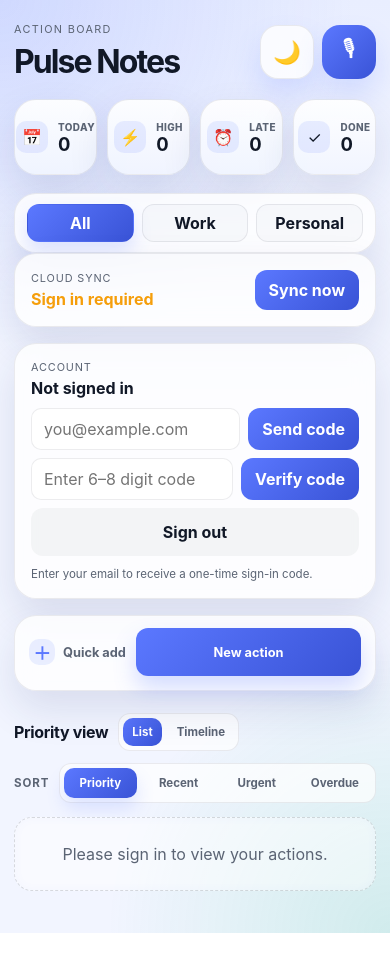
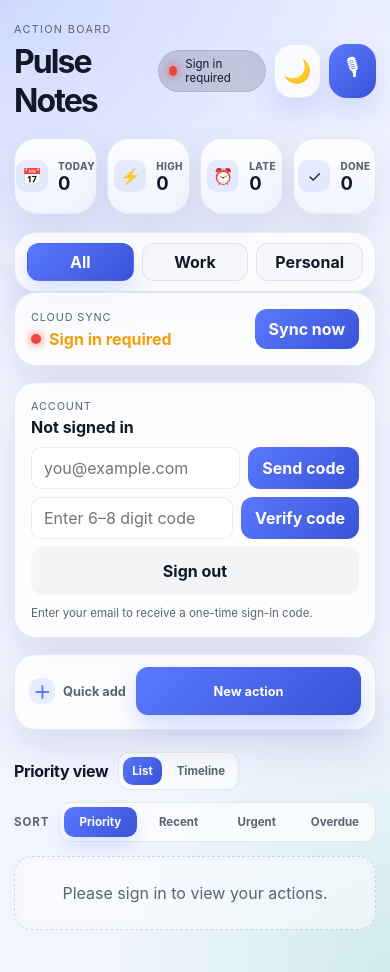
Before and after one commit to kishore237-git/actionboard, a plain HTML site: page index.html in a window 390 px wide. Before the commit the page ends 933 px from the top, so only its background shows below. Drawn offline with nearby package versions, Linux system fonts and the light colour scheme.

Commit message:
Hide auth panel after login and stabilize render state

```diff
--- a/app.js
+++ b/app.js
@@ -41,6 +41,10 @@ const actionList = document.getElementById('actionList');
 const syncButton = document.getElementById('syncButton');
 const installButton = document.getElementById('installButton');
 const syncStatusText = document.getElementById('syncStatusText');
+const syncDot = document.getElementById('syncDot');
+const connectionDot = document.getElementById('connectionDot');
+const connectionLabel = document.getElementById('connectionLabel');
+const authPanel = document.getElementById('authPanel');
 const authStatusText = document.getElementById('authStatusText');
 const authEmailInput = document.getElementById('authEmailInput');
 const authSubmitButton = document.getElementById('authSubmitButton');
@@ -139,6 +143,16 @@ function loadActions() {
   }
 }
 
+function normalizeCurrentUserActions() {
+  if (!currentUser) return;
+
+  state.actions = state.actions.map((action) => ({
+    ...action,
+    userId: action.userId || currentUser.id,
+  }));
+  saveActions();
+}
+
 function saveActions() {
   localStorage.setItem(STORAGE_KEY, JSON.stringify(dedupeActions(state.actions)));
 }
@@ -163,6 +177,20 @@ function setSyncStatus(label, isSynced = false) {
   if (!syncStatusText) return;
   syncStatusText.textContent = label;
   syncStatusText.style.color = isSynced ? '#16a34a' : '#f59e0b';
+
+  if (syncDot) {
+    syncDot.classList.toggle('online', isSynced);
+    syncDot.classList.toggle('offline', !isSynced);
+  }
+
+  if (connectionDot) {
+    connectionDot.classList.toggle('online', isSynced);
+    connectionDot.classList.toggle('offline', !isSynced);
+  }
+
+  if (connectionLabel) {
+    connectionLabel.textContent = label;
+  }
 }
 
 function setAuthStatus(label) {
@@ -173,6 +201,11 @@ function setAuthStatus(label) {
 function setAuthHint(label) {
   if (!authHintText) return;
   authHintText.textContent = label;
+}
+
+function syncAuthVisibility() {
+  if (!authPanel) return;
+  authPanel.hidden = Boolean(currentUser);
 }
 
 function getActionOwnerId(action) {
@@ -651,7 +684,9 @@ function renderDoneSection(doneActions) {
 }
 
 function renderActions() {
-  if (supabaseClient && !currentUser) {
+  const hasSignedInUser = Boolean(currentUser);
+
+  if (supabaseClient && !hasSignedInUser && !state.actions.some((action) => action.userId || action.user_id)) {
     actionList.innerHTML = '<div class="empty-state">Please sign in to view your actions.</div>';
     renderSummary();
     return;
@@ -1163,10 +1198,12 @@ async function handleAuthVerify() {
   authVerifyButton.disabled = false;
   currentUser = data?.user || data?.session?.user || null;
   authCodeInput.value = '';
-  setAuthStatus(`Signed in as ${currentUser?.email || 'user'}`);
+
+  if (currentUser) {
+    normalizeCurrentUserActions();
+    setAuthStatus(`Signed in as ${currentUser.email || 'user'}`);
     setAuthHint('Your email was verified successfully.');
-
-  if (currentUser) {
+    syncAuthVisibility();
     await pullActionsFromServer({ silent: false });
     renderActions();
     setSyncStatus('Synced', true);
@@ -1183,6 +1220,7 @@ async function handleAuthSignOut() {
   }
 
   currentUser = null;
+  syncAuthVisibility();
   setAuthStatus('Not signed in');
   setAuthHint('Enter your email to receive a secure sign-in link.');
   setSyncStatus('Sign in required', false);
@@ -1204,18 +1242,27 @@ async function initializeAuth() {
 
   currentUser = session?.user || null;
   if (currentUser) {
+    normalizeCurrentUserActions();
+    syncAuthVisibility();
     setAuthStatus(`Signed in as ${currentUser.email || 'user'}`);
+    setSyncStatus('Synced', true);
+    await pullActionsFromServer({ silent: false });
+    renderActions();
   } else {
+    syncAuthVisibility();
     setAuthStatus('Not signed in');
     setSyncStatus('Sign in required', false);
   }
 
   supabaseClient.auth.onAuthStateChange((event, session) => {
     currentUser = session?.user || null;
+    syncAuthVisibility();
     if (currentUser) {
+      normalizeCurrentUserActions();
       setAuthStatus(`Signed in as ${currentUser.email || 'user'}`);
       setSyncStatus('Synced', true);
       pullActionsFromServer({ silent: false });
+      renderActions();
     } else {
       setAuthStatus('Not signed in');
       setSyncStatus('Sign in required', false);
--- a/index.html
+++ b/index.html
@@ -23,6 +23,10 @@
           <h1>Pulse Notes</h1>
         </div>
         <div class="topbar-actions">
+          <span class="connection-pill" aria-live="polite">
+            <span id="connectionDot" class="status-dot offline" aria-hidden="true"></span>
+            <span id="connectionLabel">Offline</span>
+          </span>
           <button id="darkModeToggle" class="icon-button" aria-label="Toggle dark mode">
             <span>🌙</span>
           </button>
@@ -73,9 +77,12 @@
 
       <section class="sync-panel card">
         <div class="sync-header">
-          <div>
+          <div class="sync-status-wrap">
             <p class="sync-label">Cloud sync</p>
-            <strong id="syncStatusText">Offline</strong>
+            <div class="sync-status-row">
+              <span id="syncDot" class="status-dot offline" aria-hidden="true"></span>
+              <strong id="syncStatusText">Offline</strong>
+            </div>
           </div>
           <div class="sync-actions">
             <button id="installButton" class="sync-button install-button" type="button" hidden>Install app</button>
@@ -84,7 +91,7 @@
         </div>
       </section>
 
-      <section class="auth-panel card" aria-label="Authentication panel">
+      <section id="authPanel" class="auth-panel card" aria-label="Authentication panel">
         <div class="auth-header">
           <div>
             <p class="sync-label">Account</p>
--- a/styles.css
+++ b/styles.css
@@ -301,6 +301,40 @@ h1 {
 
 .sync-panel {
   margin-bottom: 16px;
+}
+
+.connection-pill,
+.sync-status-row {
+  display: inline-flex;
+  align-items: center;
+  gap: 8px;
+}
+
+.status-dot {
+  width: 10px;
+  height: 10px;
+  border-radius: 50%;
+  display: inline-block;
+  box-shadow: 0 0 10px currentColor;
+}
+
+.status-dot.online {
+  background: #22c55e;
+  color: #22c55e;
+}
+
+.status-dot.offline {
+  background: #ef4444;
+  color: #ef4444;
+}
+
+.connection-pill {
+  border: 1px solid var(--border);
+  background: rgba(15, 23, 42, 0.16);
+  border-radius: 999px;
+  padding: 6px 10px;
+  color: var(--text);
+  font-size: 0.72rem;
 }
 
 .auth-panel {
```
Lines whose indentation alone changed are shown as unchanged.
